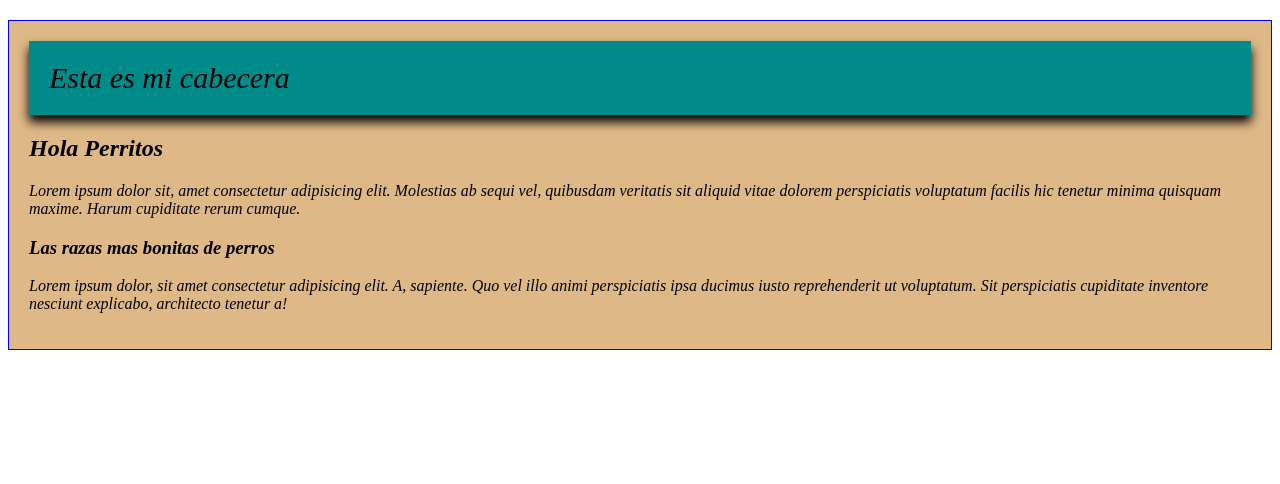
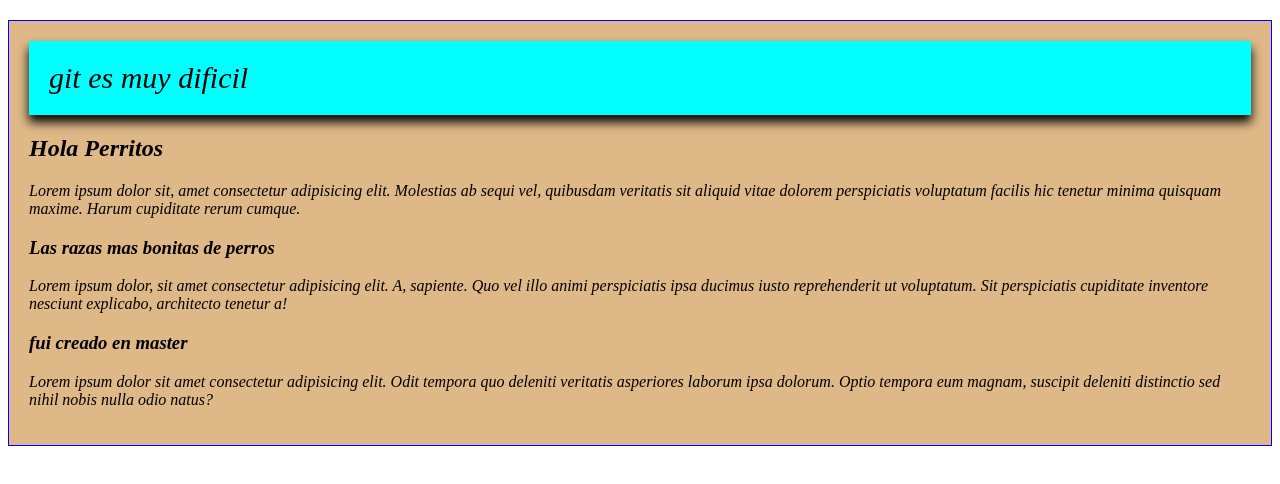
Before and after one commit to eddyvera100/blog_site_bitacora, a plain HTML site: page index.html in a window 1280 px wide. Drawn offline with Linux system fonts and the light colour scheme.

Commit message:
modificaciones al master con las mismas modificaciones

```diff
--- a/css/estilos.css
+++ b/css/estilos.css
@@ -4,7 +4,7 @@ body{
 
 .main
 {
-    width:70;
+    width:60;
     margin: 20px auto;
     border:1px solid blue;
     padding:20px;
@@ -12,12 +12,16 @@ body{
 }
 .h2{
     margin-top: 0px;
-
+    color:darkmagenta;
 }
 .encabezado{
-    background-color: darkcyan;
+    background-color: cyan;
     padding:20px;
     margin-bottom: 20px;
     font-size: 30px;
     box-shadow: 0px 7px 10px black;
 }
+.h3
+{
+    color:cornsilk;
+}
--- a/index.html
+++ b/index.html
@@ -9,7 +9,7 @@
 </head>
 <body>
     <div class="main">
-        <div class="encabezado">Esta es mi cabecera
+        <div class="encabezado">git es muy dificil
         </div>
         <h2>Hola Perritos</h2>
         <p>
@@ -17,4 +17,10 @@
         </p>
         <h3>Las razas mas bonitas de  perros</h3>
         <p>Lorem ipsum dolor, sit amet consectetur adipisicing elit. A, sapiente. Quo vel illo animi perspiciatis ipsa ducimus iusto reprehenderit ut voluptatum. Sit perspiciatis cupiditate inventore nesciunt explicabo, architecto tenetur a!</p>
+        <h3>
+            fui creado en master
+        </h3>
+        <p>
+            Lorem ipsum dolor sit amet consectetur adipisicing elit. Odit tempora quo deleniti veritatis asperiores laborum ipsa dolorum. Optio tempora eum magnam, suscipit deleniti distinctio sed nihil nobis nulla odio natus?
+        </p>
     </div>
```
